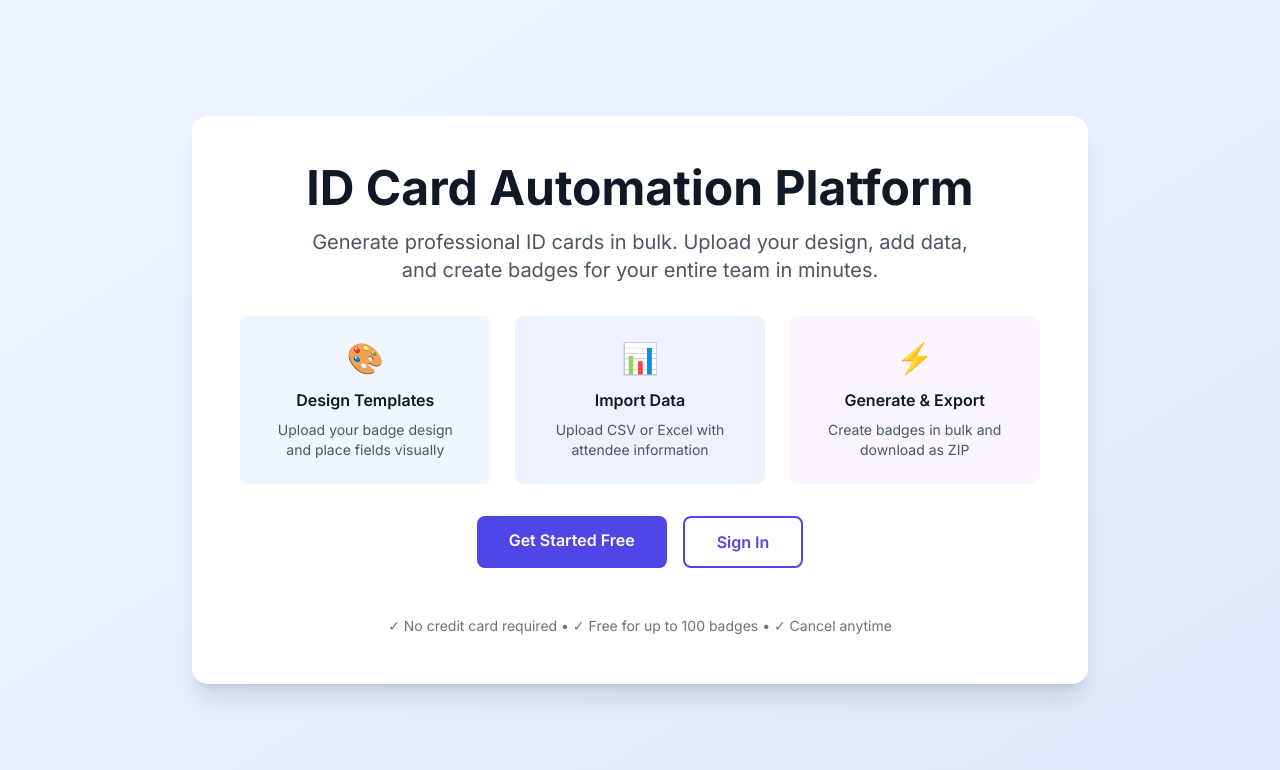
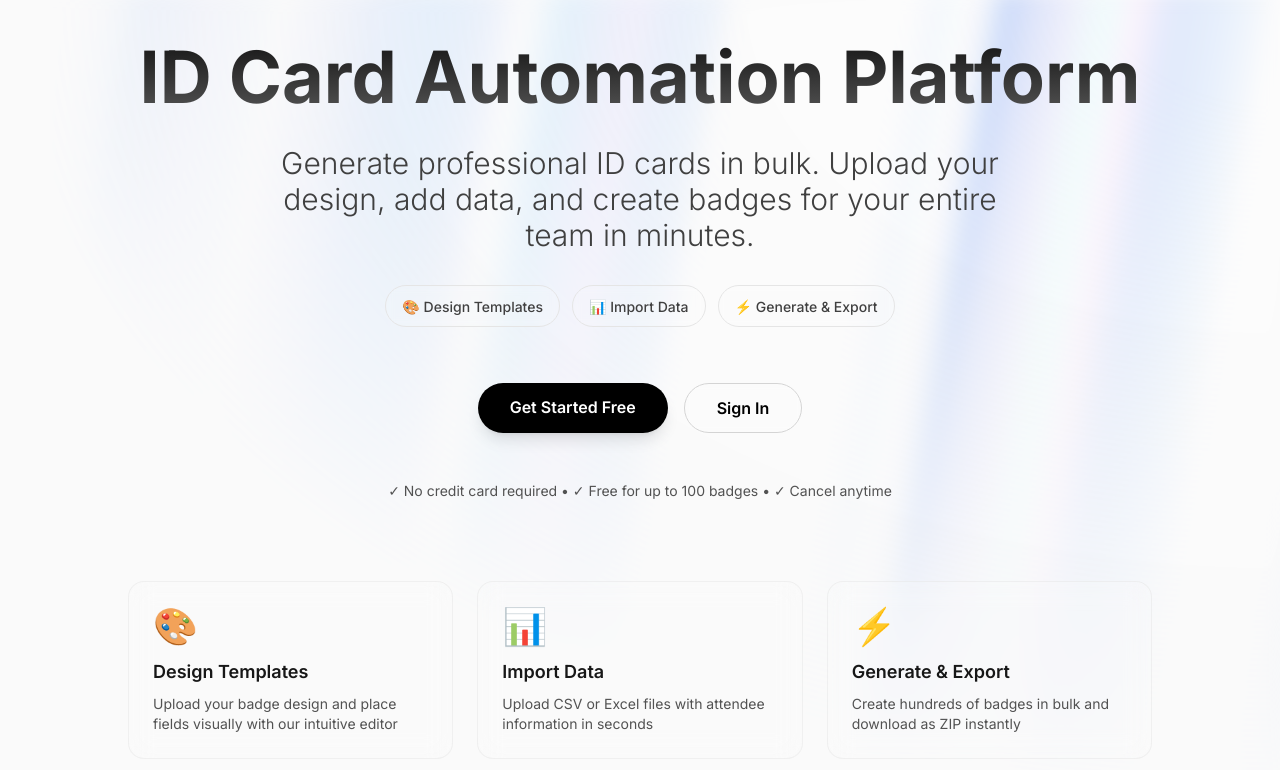
Before and after one commit to WGhaly/event-support-bot, a Next.js app: page / in a window 1280 px wide. Shown: the top 770 px of the page. Built offline with nearby package versions, Linux system fonts and the light colour scheme.

Commit message:
Add impressive Aurora Background landing page with animations

```diff
--- a/package.json
+++ b/package.json
@@ -21,6 +21,7 @@
     "archiver": "^7.0.1",
     "bcryptjs": "^2.4.3",
     "clsx": "^2.1.0",
+    "framer-motion": "^12.23.24",
     "jszip": "^3.10.1",
     "konva": "^9.3.0",
     "next": "^15.1.0",
--- a/src/app/page.tsx
+++ b/src/app/page.tsx
@@ -1,55 +1,117 @@
+"use client";
+
 import Link from 'next/link'
+import { motion } from "framer-motion";
+import { AuroraBackground } from "@/components/ui/aurora-background";
 
 export default function HomePage() {
   return (
-    <div className="min-h-screen flex flex-col items-center justify-center bg-gradient-to-br from-blue-50 to-indigo-100 p-4">
-      <div className="max-w-4xl w-full bg-white rounded-2xl shadow-xl p-8 md:p-12">
-        <div className="text-center mb-8">
-          <h1 className="text-4xl md:text-5xl font-bold text-gray-900 mb-4">
-            ID Card Automation Platform
-          </h1>
-          <p className="text-lg md:text-xl text-gray-600 max-w-2xl mx-auto">
-            Generate professional ID cards in bulk. Upload your design, add data, and create badges for your entire team in minutes.
-          </p>
+    <AuroraBackground>
+      <motion.div
+        initial={{ opacity: 0.0, y: 40 }}
+        whileInView={{ opacity: 1, y: 0 }}
+        transition={{
+          delay: 0.3,
+          duration: 0.8,
+          ease: "easeInOut",
+        }}
+        className="relative flex flex-col gap-4 items-center justify-center px-4"
+      >
+        {/* Main Heading */}
+        <div className="text-4xl md:text-7xl font-bold dark:text-white text-center bg-clip-text text-transparent bg-gradient-to-b from-neutral-900 to-neutral-600 dark:from-neutral-50 dark:to-neutral-400">
+          ID Card Automation Platform
         </div>
 
-        <div className="grid md:grid-cols-3 gap-6 mb-8">
-          <div className="text-center p-6 bg-blue-50 rounded-lg">
-            <div className="text-3xl mb-3">🎨</div>
-            <h3 className="font-semibold text-gray-900 mb-2">Design Templates</h3>
-            <p className="text-sm text-gray-600">Upload your badge design and place fields visually</p>
-          </div>
-          <div className="text-center p-6 bg-indigo-50 rounded-lg">
-            <div className="text-3xl mb-3">📊</div>
-            <h3 className="font-semibold text-gray-900 mb-2">Import Data</h3>
-            <p className="text-sm text-gray-600">Upload CSV or Excel with attendee information</p>
-          </div>
-          <div className="text-center p-6 bg-purple-50 rounded-lg">
-            <div className="text-3xl mb-3">⚡</div>
-            <h3 className="font-semibold text-gray-900 mb-2">Generate & Export</h3>
-            <p className="text-sm text-gray-600">Create badges in bulk and download as ZIP</p>
-          </div>
+        {/* Subheading */}
+        <div className="font-light text-lg md:text-3xl dark:text-neutral-200 text-neutral-700 py-4 text-center max-w-3xl">
+          Generate professional ID cards in bulk. Upload your design, add data, and create badges for your entire team in minutes.
         </div>
 
-        <div className="flex flex-col sm:flex-row gap-4 justify-center">
+        {/* Feature Pills */}
+        <div className="flex flex-wrap gap-3 justify-center mb-4">
+          <motion.div
+            initial={{ opacity: 0, scale: 0.8 }}
+            whileInView={{ opacity: 1, scale: 1 }}
+            transition={{ delay: 0.5 }}
+            className="px-4 py-2 bg-white/10 dark:bg-black/10 backdrop-blur-sm rounded-full border border-neutral-200 dark:border-neutral-800"
+          >
+            <span className="text-sm font-medium dark:text-neutral-200 text-neutral-700">🎨 Design Templates</span>
+          </motion.div>
+          <motion.div
+            initial={{ opacity: 0, scale: 0.8 }}
+            whileInView={{ opacity: 1, scale: 1 }}
+            transition={{ delay: 0.6 }}
+            className="px-4 py-2 bg-white/10 dark:bg-black/10 backdrop-blur-sm rounded-full border border-neutral-200 dark:border-neutral-800"
+          >
+            <span className="text-sm font-medium dark:text-neutral-200 text-neutral-700">📊 Import Data</span>
+          </motion.div>
+          <motion.div
+            initial={{ opacity: 0, scale: 0.8 }}
+            whileInView={{ opacity: 1, scale: 1 }}
+            transition={{ delay: 0.7 }}
+            className="px-4 py-2 bg-white/10 dark:bg-black/10 backdrop-blur-sm rounded-full border border-neutral-200 dark:border-neutral-800"
+          >
+            <span className="text-sm font-medium dark:text-neutral-200 text-neutral-700">⚡ Generate & Export</span>
+          </motion.div>
+        </div>
+
+        {/* CTA Buttons */}
+        <motion.div
+          initial={{ opacity: 0, y: 20 }}
+          whileInView={{ opacity: 1, y: 0 }}
+          transition={{ delay: 0.8 }}
+          className="flex flex-col sm:flex-row gap-4 mt-6"
+        >
           <Link
             href="/auth/signup"
-            className="px-8 py-3 bg-indigo-600 text-white rounded-lg font-semibold hover:bg-indigo-700 transition text-center"
+            className="bg-black dark:bg-white rounded-full w-fit text-white dark:text-black px-8 py-3 font-semibold hover:scale-105 transition-transform shadow-lg"
           >
             Get Started Free
           </Link>
           <Link
             href="/auth/login"
-            className="px-8 py-3 bg-white text-indigo-600 rounded-lg font-semibold border-2 border-indigo-600 hover:bg-indigo-50 transition text-center"
+            className="bg-white/20 dark:bg-black/20 backdrop-blur-sm rounded-full w-fit text-black dark:text-white px-8 py-3 font-semibold hover:scale-105 transition-transform border border-neutral-300 dark:border-neutral-700"
           >
             Sign In
           </Link>
-        </div>
+        </motion.div>
 
-        <div className="mt-12 text-center text-sm text-gray-500">
+        {/* Trust Badges */}
+        <motion.div
+          initial={{ opacity: 0 }}
+          whileInView={{ opacity: 1 }}
+          transition={{ delay: 1 }}
+          className="mt-8 text-center text-sm text-neutral-600 dark:text-neutral-400"
+        >
           <p>✓ No credit card required  •  ✓ Free for up to 100 badges  •  ✓ Cancel anytime</p>
-        </div>
-      </div>
-    </div>
+        </motion.div>
+
+        {/* Feature Cards */}
+        <motion.div
+          initial={{ opacity: 0, y: 40 }}
+          whileInView={{ opacity: 1, y: 0 }}
+          transition={{ delay: 1.1 }}
+          className="grid md:grid-cols-3 gap-6 mt-16 max-w-5xl w-full"
+        >
+          <div className="bg-white/10 dark:bg-black/10 backdrop-blur-md rounded-2xl p-6 border border-neutral-200/50 dark:border-neutral-800/50 hover:scale-105 transition-transform">
+            <div className="text-4xl mb-3">🎨</div>
+            <h3 className="font-semibold text-neutral-900 dark:text-neutral-100 mb-2 text-lg">Design Templates</h3>
+            <p className="text-sm text-neutral-600 dark:text-neutral-400">Upload your badge design and place fields visually with our intuitive editor</p>
+          </div>
+
+          <div className="bg-white/10 dark:bg-black/10 backdrop-blur-md rounded-2xl p-6 border border-neutral-200/50 dark:border-neutral-800/50 hover:scale-105 transition-transform">
+            <div className="text-4xl mb-3">📊</div>
+            <h3 className="font-semibold text-neutral-900 dark:text-neutral-100 mb-2 text-lg">Import Data</h3>
+            <p className="text-sm text-neutral-600 dark:text-neutral-400">Upload CSV or Excel files with attendee information in seconds</p>
+          </div>
+
+          <div className="bg-white/10 dark:bg-black/10 backdrop-blur-md rounded-2xl p-6 border border-neutral-200/50 dark:border-neutral-800/50 hover:scale-105 transition-transform">
+            <div className="text-4xl mb-3">⚡</div>
+            <h3 className="font-semibold text-neutral-900 dark:text-neutral-100 mb-2 text-lg">Generate & Export</h3>
+            <p className="text-sm text-neutral-600 dark:text-neutral-400">Create hundreds of badges in bulk and download as ZIP instantly</p>
+          </div>
+        </motion.div>
+      </motion.div>
+    </AuroraBackground>
   )
 }
--- /dev/null
+++ b/src/components/ui/aurora-background.tsx
@@ -0,0 +1,54 @@
+"use client";
+import { cn } from "@/lib/utils";
+import React, { ReactNode } from "react";
+
+interface AuroraBackgroundProps extends React.HTMLProps<HTMLDivElement> {
+  children: ReactNode;
+  showRadialGradient?: boolean;
+}
+
+export const AuroraBackground = ({
+  className,
+  children,
+  showRadialGradient = true,
+  ...props
+}: AuroraBackgroundProps) => {
+  return (
+    <main>
+      <div
+        className={cn(
+          "relative flex flex-col  h-[100vh] items-center justify-center bg-zinc-50 dark:bg-zinc-900  text-slate-950 transition-bg",
+          className
+        )}
+        {...props}
+      >
+        <div className="absolute inset-0 overflow-hidden">
+          <div
+            //   I'm sorry but this is what peak developer performance looks like // trigger warning
+            className={cn(
+              `
+            [--white-gradient:repeating-linear-gradient(100deg,var(--white)_0%,var(--white)_7%,var(--transparent)_10%,var(--transparent)_12%,var(--white)_16%)]
+            [--dark-gradient:repeating-linear-gradient(100deg,var(--black)_0%,var(--black)_7%,var(--transparent)_10%,var(--transparent)_12%,var(--black)_16%)]
+            [--aurora:repeating-linear-gradient(100deg,var(--blue-500)_10%,var(--indigo-300)_15%,var(--blue-300)_20%,var(--violet-200)_25%,var(--blue-400)_30%)]
+            [background-image:var(--white-gradient),var(--aurora)]
+            dark:[background-image:var(--dark-gradient),var(--aurora)]
+            [background-size:300%,_200%]
+            [background-position:50%_50%,50%_50%]
+            filter blur-[10px] invert dark:invert-0
+            after:content-[""] after:absolute after:inset-0 after:[background-image:var(--white-gradient),var(--aurora)]
+            after:dark:[background-image:var(--dark-gradient),var(--aurora)]
+            after:[background-size:200%,_100%]
+            after:animate-aurora after:[background-attachment:fixed] after:mix-blend-difference
+            pointer-events-none
+            absolute -inset-[10px] opacity-50 will-change-transform`,
+
+              showRadialGradient &&
+                `[mask-image:radial-gradient(ellipse_at_100%_0%,black_10%,var(--transparent)_70%)]`
+            )}
+          ></div>
+        </div>
+        {children}
+      </div>
+    </main>
+  );
+};
--- a/tailwind.config.ts
+++ b/tailwind.config.ts
@@ -1,4 +1,8 @@
 import type { Config } from 'tailwindcss'
+
+const {
+  default: flattenColorPalette,
+} = require("tailwindcss/lib/util/flattenColorPalette");
 
 const config: Config = {
   content: [
@@ -6,6 +10,7 @@ const config: Config = {
     './src/components/**/*.{js,ts,jsx,tsx,mdx}',
     './src/app/**/*.{js,ts,jsx,tsx,mdx}',
   ],
+  darkMode: "class",
   theme: {
     extend: {
       colors: {
@@ -40,9 +45,34 @@ const config: Config = {
         md: 'calc(var(--radius) - 2px)',
         sm: 'calc(var(--radius) - 4px)',
       },
+      animation: {
+        aurora: "aurora 60s linear infinite",
+      },
+      keyframes: {
+        aurora: {
+          from: {
+            backgroundPosition: "50% 50%, 50% 50%",
+          },
+          to: {
+            backgroundPosition: "350% 50%, 350% 50%",
+          },
+        },
+      },
     },
   },
-  plugins: [],
+  plugins: [addVariablesForColors],
+}
+
+// This plugin adds each Tailwind color as a global CSS variable, e.g. var(--gray-200).
+function addVariablesForColors({ addBase, theme }: any) {
+  let allColors = flattenColorPalette(theme("colors"));
+  let newVars = Object.fromEntries(
+    Object.entries(allColors).map(([key, val]) => [`--${key}`, val])
+  );
+
+  addBase({
+    ":root": newVars,
+  });
 }
 
 export default config
```
Also changed, not shown: 1 other file (tests, documents, lock files or other folders).
